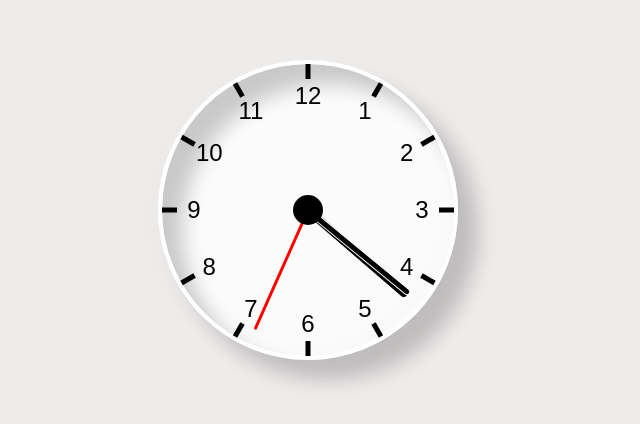
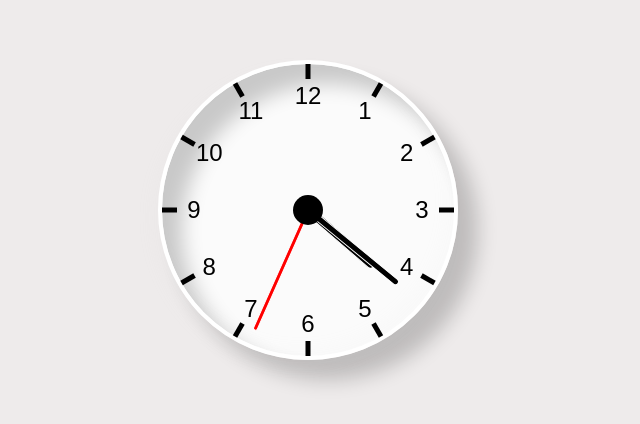
Before and after one commit to AndriusVegan/tiktokClock, a plain HTML site: page index.html in a window 1280 px wide. Shown: the part 198-622 px from the top of the page, 332-972 px from the left. Drawn offline with Linux system fonts and the light colour scheme.

Commit message:
minor bug fixes

```diff
--- a/script.js
+++ b/script.js
@@ -1,4 +1,5 @@
 setInterval(setClock, 1000);
+// refreshes the screen automatically
 
 const hourHand = document.querySelector("[data-hour-hand]");
 const minuteHand = document.querySelector("[data-minute-hand]");
--- a/style.css
+++ b/style.css
@@ -56,6 +56,7 @@ body {
   /* to show on the screen */
   position: absolute;
   top: 0;
+  /* puts 12 at the top where it should be */
   left: 50%;
   transform: translateX(-50%);
   width: 5px;
@@ -158,12 +159,12 @@ body {
 
 .clock .hand.minute {
   width: 7px;
-  height: 45%;
+  height: 40%;
   background-color: black;
 }
 
 .clock .hand.hour {
   width: 10px;
-  height: 45%;
+  height: 30%;
   background-color: black;
 }
```
